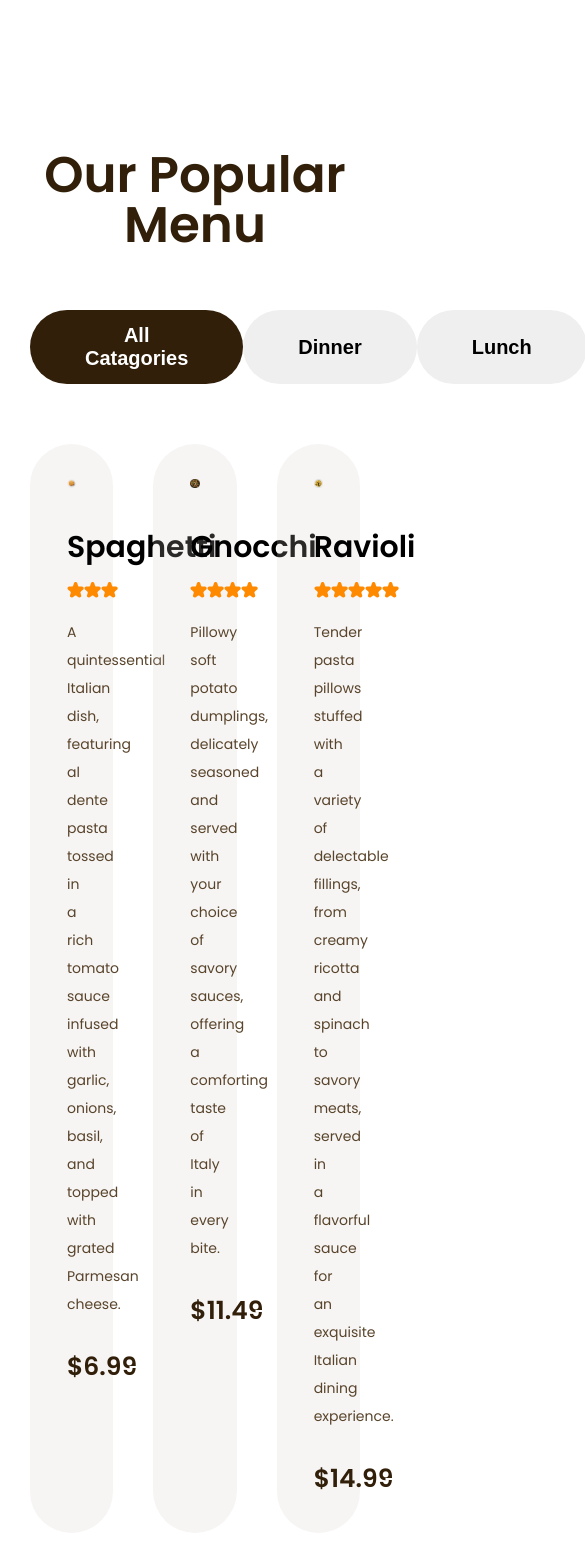
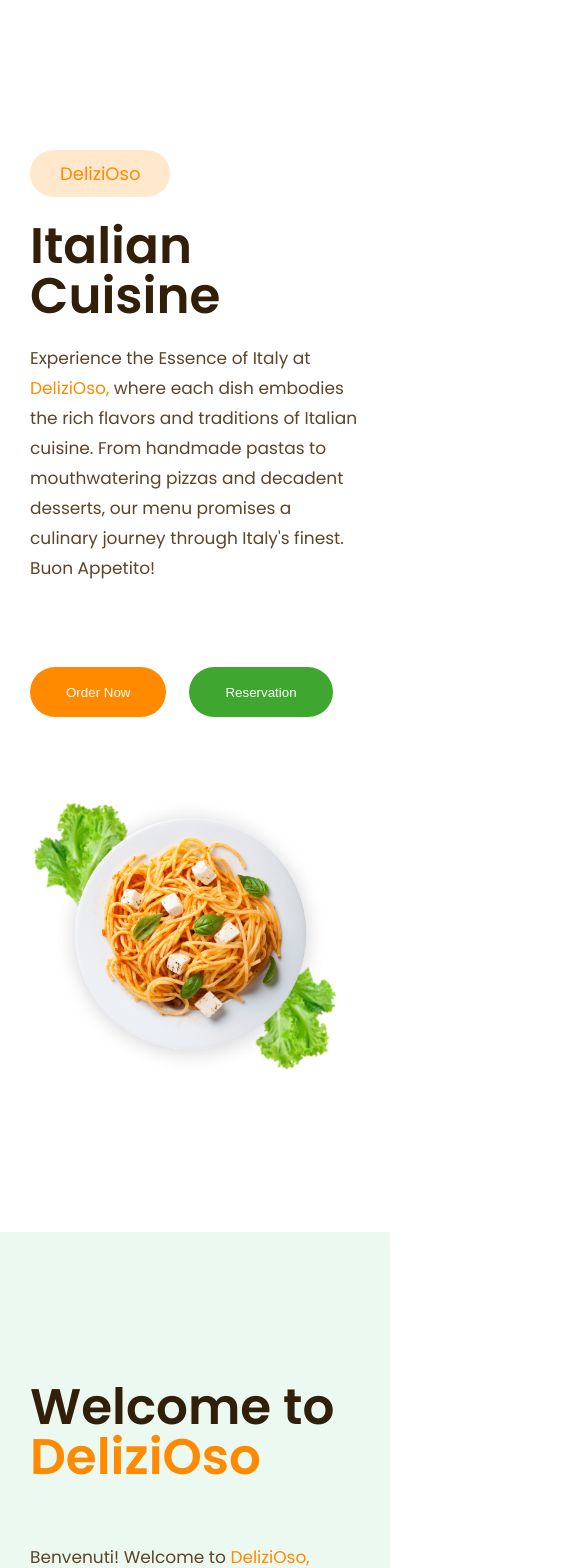
Before and after one commit to kulievdev/restaurant-website-react, a React (Create React App) app: page / in a window 390 px wide. Shown: the top 1568 px of the page, 585 px wide, since content can reach past the window. Built offline with nearby package versions, Linux system fonts and the light colour scheme.

Commit message:
Make menu section responsive

```diff
--- a/src/design-system/Button/Button.css
+++ b/src/design-system/Button/Button.css
@@ -13,7 +13,7 @@
 .btn-md {
     height: 5.5rem;
     font-size: 1.6rem;
-    font-weight: 400;
+    font-weight: 600;
     border-radius: 16.2rem;
     padding-right: 3.6rem;
     padding-left: 3.6rem;
--- a/src/pages/components/layout.js
+++ b/src/pages/components/layout.js
@@ -7,10 +7,10 @@ const SectionHeading = styled.h2`
     color: #311f09;
     margin-bottom: ${(props) => `${props.$marginBottom}rem`};
 
-    @media (min-width: 1240px) {
-        font-size: 8rem;
-        line-height: 8rem;
-        font-weight: 700;
+    @media (min-width: 450px) {
+        font-size: 6rem;
+        line-height: 6rem;
+        font-weight: 600;
     }
 
     @media (min-width: 960px) {
@@ -19,10 +19,10 @@ const SectionHeading = styled.h2`
         font-weight: 600;
     }
 
-    @media (min-width: 450px) {
-        font-size: 6rem;
-        line-height: 6rem;
-        font-weight: 600;
+    @media (min-width: 1240px) {
+        font-size: 8rem;
+        line-height: 8rem;
+        font-weight: 700;
     }
 `;
 
@@ -33,17 +33,17 @@ const SectionDescription = styled.p`
     color: #5c4529;
     margin-bottom: ${(props) => `${props.$marginBottom}rem`};
 
-    @media (min-width: 1240px) {
-        font-size: 2rem;
-        line-height: 4rem;
+    @media (min-width: 450px) {
+        font-size: 1.8rem;
     }
 
     @media (min-width: 960px) {
         line-height: 3.7rem;
     }
 
-    @media (min-width: 450px) {
-        font-size: 1.8rem;
+    @media (min-width: 1240px) {
+        font-size: 2rem;
+        line-height: 4rem;
     }
 `;
 
@@ -52,17 +52,19 @@ const OrangeSpanText = styled.span`
 `;
 
 const SectionContainer = styled.div`
-    max-width: 144rem;
     margin: 0 auto;
     padding: 15rem 3rem;
 
-    @media (min-width: 1440px) {
-        max-width: 192rem;
+    @media (min-width: 500px) {
+        padding: 15rem 5rem;
     }
 
-    @media (min-width: 500px) {
-        max-width: 144rem;
-        padding: 15rem 5rem;
+    @media (min-width: 1440px) {
+        padding: 15rem 15rem;
+    }
+
+    @media (min-width: 1920px) {
+        padding: 15rem 20rem;
     }
 `;
 
--- a/src/pages/home/Home.js
+++ b/src/pages/home/Home.js
@@ -12,14 +12,14 @@ const Home = () => {
     return (
         <>
             {/* <TopNavigation /> */}
-            {/* <Hero /> */}
-            {/* <Welcome /> */}
+            <Hero />
+            <Welcome />
             <Menu />
-            {/* <Reservation /> */}
-            {/* <Chefs /> */}
+            <Reservation />
+            <Chefs />
             {/* <Testimonials /> */}
-            {/* <BusinessHours /> */}
-            {/* <Footer /> */}
+            <BusinessHours />
+            <Footer />
         </>
     );
 };
--- a/src/pages/home/sections/menu/Meal.js
+++ b/src/pages/home/sections/menu/Meal.js
@@ -5,12 +5,25 @@ import PlusButton from "../../../../design-system/PlusButton/PlusButton";
 import useWindowWidth from "../../../../custom-hooks/useWindowWidth";
 
 const MealCard = styled.div`
-    width: calc((100% - 8rem) / 3);
+    width: 100%;
 
+    display: flex;
+    flex-direction: column;
+    justify-content: space-between;
     padding: 3.5rem 3.7rem;
     background-color: #d0ccc733;
     border-radius: 7rem;
+
+    @media (min-width: 800px) {
+        width: calc((100% - 8rem) / 2);
+    }
+
+    @media (min-width: 1200px) {
+        width: calc((100% - 8rem) / 3);
+    }
 `;
+
+const MealBody = styled.div``;
 
 const MealImage = styled.img`
     width: 100%;
@@ -60,6 +73,7 @@ const Meal = (props) => {
 
     return (
         <MealCard>
+            <MealBody>
                 <MealImage src={props.img} alt={props.name} />
                 <MealName>{props.name}</MealName>
                 <MealStarsWrapper>
@@ -68,6 +82,7 @@ const Meal = (props) => {
                     })}
                 </MealStarsWrapper>
                 <MealDescription>{props.description}</MealDescription>
+            </MealBody>
             <MealFooter>
                 <MealPrice>{props.price}</MealPrice>
                 {windowWidth > 1200 ? (
--- a/src/pages/home/sections/menu/Menu.js
+++ b/src/pages/home/sections/menu/Menu.js
@@ -3,6 +3,7 @@ import Button from "../../../../design-system/Button/Button";
 import Meal from "./Meal";
 import styled from "styled-components";
 import { SectionContainer, SectionHeading } from "../../../components/layout";
+import useWindowWidth from "../../../../custom-hooks/useWindowWidth";
 
 const MenuSection = styled.section`
     text-align: center;
@@ -12,13 +13,32 @@ const MenuSectionContainer = styled(SectionContainer)``;
 
 const MenuCategories = styled.div`
     display: flex;
-    justify-content: space-between;
+    flex-direction: column;
+
+    gap: 4rem;
     margin-bottom: 6rem;
+
+    @media (min-width: 460px) {
+        display: grid;
+        grid-template-columns: repeat(2, minmax(0, 1fr));
+    }
+
+    @media (min-width: 940px) {
+        grid-template-columns: repeat(3, minmax(0, 1fr));
+    }
+
+    @media (min-width: 1920px) {
+        display: flex;
+        flex-direction: row;
+        justify-content: space-between;
+        gap: 4rem;
+    }
 `;
 
 const MenuMealsWrapper = styled.div`
     display: flex;
     flex-wrap: wrap;
+    justify-content: space-between;
     gap: 4rem;
 `;
 
@@ -26,11 +46,14 @@ const currentCategories = [
     "All Catagories",
     "Dinner",
     "Lunch",
+    "Supper",
     "Dessert",
     "Drink"
 ];
 
 const Menu = () => {
+    const windowWidth = useWindowWidth();
+
     return (
         <MenuSection id="menu-section">
             <MenuSectionContainer>
@@ -41,7 +64,7 @@ const Menu = () => {
                     {currentCategories.map((category, idx) => (
                         <Button
                             key={idx}
-                            size="lg"
+                            size={windowWidth > 650 ? "lg" : "md"}
                             color={
                                 category === "All Catagories" ? "black" : "gray"
                             }
```
Lines whose indentation alone changed are shown as unchanged.
